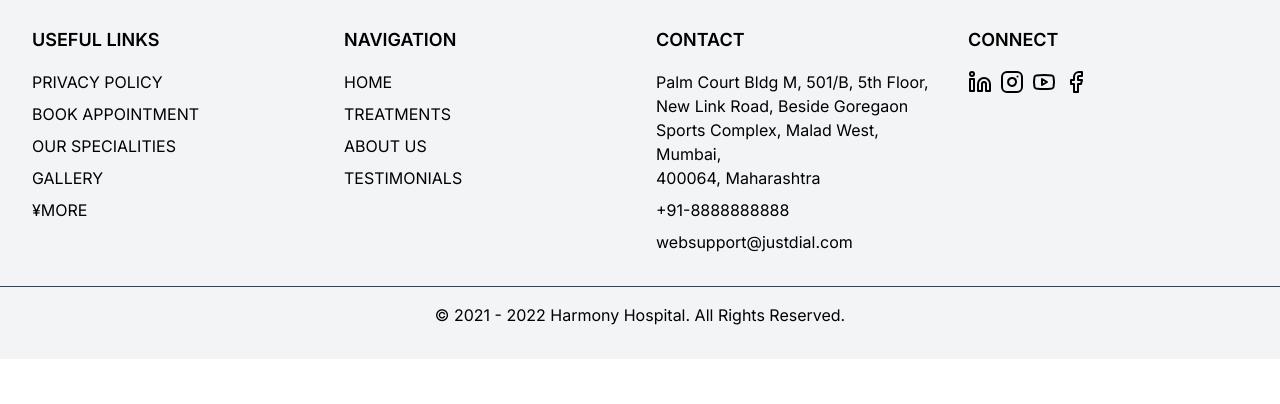
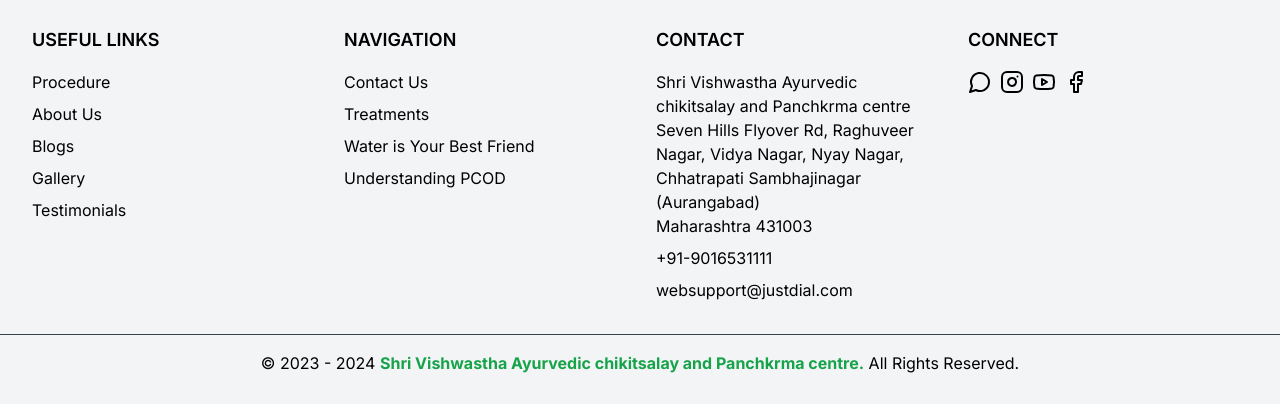
Before and after one commit to ganeshbahire01/vedic, a Next.js app: page / in a window 1280 px wide. Shown: the part 3593-3997 px from the top of the page. Before the commit the page ends 3952 px from the top, so only its background shows below. Built offline with nearby package versions, Linux system fonts and the light colour scheme.

Commit message:
fix footer

```diff
--- a/src/components/Footer.tsx
+++ b/src/components/Footer.tsx
@@ -1,5 +1,12 @@
 // components/Footer.js
-import { Facebook, Instagram, Linkedin, Youtube } from "lucide-react";
+import {
+  Facebook,
+  Instagram,
+  Linkedin,
+  MessageCircle,
+  Youtube,
+} from "lucide-react";
+import Link from "next/link";
 import React from "react";
 
 const Footer = () => {
@@ -10,29 +17,29 @@
           <h3 className="font-semibold text-lg mb-4">USEFUL LINKS</h3>
           <ul>
             <li className="mb-2">
-              <a href="#" className="hover:underline">
-                PRIVACY POLICY
-              </a>
+              <Link href="/procedure" className="hover:underline">
+                Procedure
+              </Link>
             </li>
             <li className="mb-2">
-              <a href="#" className="hover:underline">
-                BOOK APPOINTMENT
-              </a>
+              <Link href="/about-us" className="hover:underline">
+                About Us
+              </Link>
             </li>
             <li className="mb-2">
-              <a href="#" className="hover:underline">
-                OUR SPECIALITIES
-              </a>
+              <Link href="/blogs" className="hover:underline">
+                Blogs
+              </Link>
             </li>
             <li className="mb-2">
-              <a href="#" className="hover:underline">
-                GALLERY
-              </a>
+              <Link href="#" className="hover:underline">
+                Gallery
+              </Link>
             </li>
             <li className="mb-2">
-              <a href="#" className="hover:underline">
-                ¥MORE
-              </a>
+              <Link href="/testimonials" className="hover:underline">
+                Testimonials
+              </Link>
             </li>
           </ul>
         </div>
@@ -41,24 +48,24 @@
           <h3 className="font-semibold text-lg mb-4">NAVIGATION</h3>
           <ul>
             <li className="mb-2">
-              <a href="#" className="hover:underline">
-                HOME
-              </a>
+              <Link href="/contact-us" className="hover:underline">
+                Contact Us
+              </Link>
             </li>
             <li className="mb-2">
-              <a href="#" className="hover:underline">
-                TREATMENTS
-              </a>
+              <Link href="/procedure" className="hover:underline">
+                Treatments
+              </Link>
             </li>
             <li className="mb-2">
-              <a href="#" className="hover:underline">
-                ABOUT US
-              </a>
+              <Link href="/blogs/1" className="hover:underline">
+                Water is Your Best Friend
+              </Link>
             </li>
             <li className="mb-2">
-              <a href="#" className="hover:underline">
-                TESTIMONIALS
-              </a>
+              <Link href="/blogs/2" className="hover:underline">
+                Understanding PCOD
+              </Link>
             </li>
           </ul>
         </div>
@@ -66,41 +73,69 @@
         <div>
           <h3 className="font-semibold text-lg mb-4">CONTACT</h3>
           <p className="mb-2">
-            Palm Court Bldg M, 501/B, 5th Floor,
+            Shri Vishwastha Ayurvedic chikitsalay and Panchkrma centre Seven
+            Hills Flyover Rd, Raghuveer Nagar, Vidya Nagar, Nyay Nagar,
+            Chhatrapati Sambhajinagar (Aurangabad)
             <br />
-            New Link Road, Beside Goregaon
-            <br />
-            Sports Complex, Malad West, Mumbai,
-            <br />
-            400064, Maharashtra
+            Maharashtra 431003
           </p>
           <p className="mb-2">
-            <a href="tel:+918888888888" className="hover:underline">
-              +91-8888888888
-            </a>
+            <Link href="tel:+919016531111" className="hover:underline">
+              +91-9016531111
+            </Link>
           </p>
           <p>
-            <a
+            <Link
               href="mailto:websupport@justdial.com"
               className="hover:underline"
             >
               websupport@justdial.com
-            </a>
+            </Link>
           </p>
         </div>
 
         <div>
           <h3 className="font-semibold text-lg mb-4">CONNECT</h3>
           <div className="flex gap-2">
-            <Linkedin />
-            <Instagram />
-            <Youtube />
-            <Facebook />
+            <a
+              href="https://api.whatsapp.com/send/?phone=%2B919016531111&text&type=phone_number&app_absent=0"
+              target="_blank"
+              rel="noreferrer"
+            >
+              <MessageCircle />
+            </a>
+            <a
+              href="https://www.instagram.com/shri_vishwastha_chikitsalay/"
+              target="_blank"
+              rel="noreferrer"
+            >
+              <Instagram />
+            </a>
+            <a
+              href="https://www.youtube.com/@drgopalgayakwad"
+              target="_blank"
+              rel="noreferrer"
+            >
+              <Youtube />
+            </a>
+            <a
+              href="https://www.facebook.com/people/vishwastha_ayurvedalay/100088978789785/"
+              target="_blank"
+              rel="noreferrer"
+            >
+              <Facebook />
+            </a>
           </div>
         </div>
       </div>
       <div className="border-t border-gray-700 mt-8 pt-4 text-center">
-        <p>&copy; 2021 - 2022 Harmony Hospital. All Rights Reserved.</p>
+        <p>
+          &copy; 2023 - 2024{" "}
+          <b className="text-green-600">
+            Shri Vishwastha Ayurvedic chikitsalay and Panchkrma centre.
+          </b>{" "}
+          All Rights Reserved.
+        </p>
       </div>
     </footer>
   );
```
